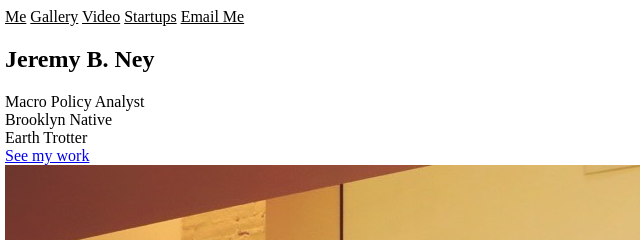
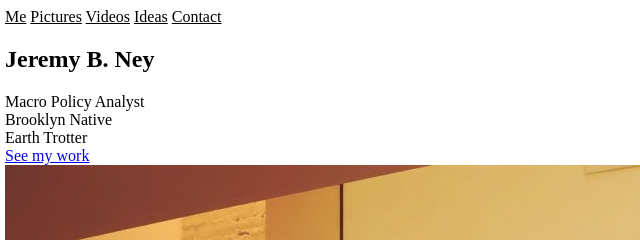
Before and after one commit to jeremybney/Brooklyn.github.io, a plain HTML site: page index.html in a window 1280 px wide. Shown: the top 240 px of the page, 3-643 px from the left. Drawn offline with Linux system fonts and the light colour scheme; files whose address does not match are found by name.

Commit message:
added swiss video, changed text

```diff
--- a/index.html
+++ b/index.html
@@ -25,10 +25,10 @@
 <body class="homepage">
 <div id="wrapper">
   <nav id="nav"> <a href="#me" class="icon icon-user active" style="color:black"><span>Me</span></a>
-    <a href="#work" class="icon icon-camera" style="color:black"><span>Gallery</span></a>
-    <a href="#video" class="icon icon-video" style="color:black"><span>Video</span></a>
-    <a href="#startup" class="icon icon-mobile" style="color:black"><span>Startups</span></a>
-    <a href="#email" class="icon icon-mail" style="color:black"><span>Email Me</span></a>
+    <a href="#work" class="icon icon-camera" style="color:black"><span>Pictures</span></a>
+    <a href="#video" class="icon icon-video" style="color:black"><span>Videos</span></a>
+    <a href="#startup" class="icon icon-mobile" style="color:black"><span>Ideas</span></a>
+    <a href="#email" class="icon icon-mail" style="color:black"><span>Contact</span></a>
   </nav>
   <div id="main">
     <article id="me" class="panel">
@@ -104,11 +104,12 @@
 
     <article id="video" class="panel">
       <header>
-        <h2>Video Editing</h2>
+        <h2>Video</h2>
         <p> Pictures are worth a thousand words. And videos are worth a thousand pictures.</p>
       </header>
       <section>
         <div class="row">
+          <div class="container-small"> <iframe src="https://player.vimeo.com/video/239564752" width="640" height="360" frameborder="0" webkitallowfullscreen mozallowfullscreen allowfullscreen></iframe></div>
           <div class="container-small"> <iframe width="560" height="315" src="https://www.youtube.com/embed/YXXL7csk5oo" frameborder="0" allowfullscreen></iframe></div>
           <div class="container-small"> <iframe width="560" height="315" src="https://www.youtube.com/embed/QsVYOSGPhvs" frameborder="0" allowfullscreen></iframe></div>
           <div class="container-small"> <iframe width="560" height="315" src="https://www.youtube.com/embed/4jutm9AIkW0" frameborder="0" allowfullscreen></iframe></div>
```
